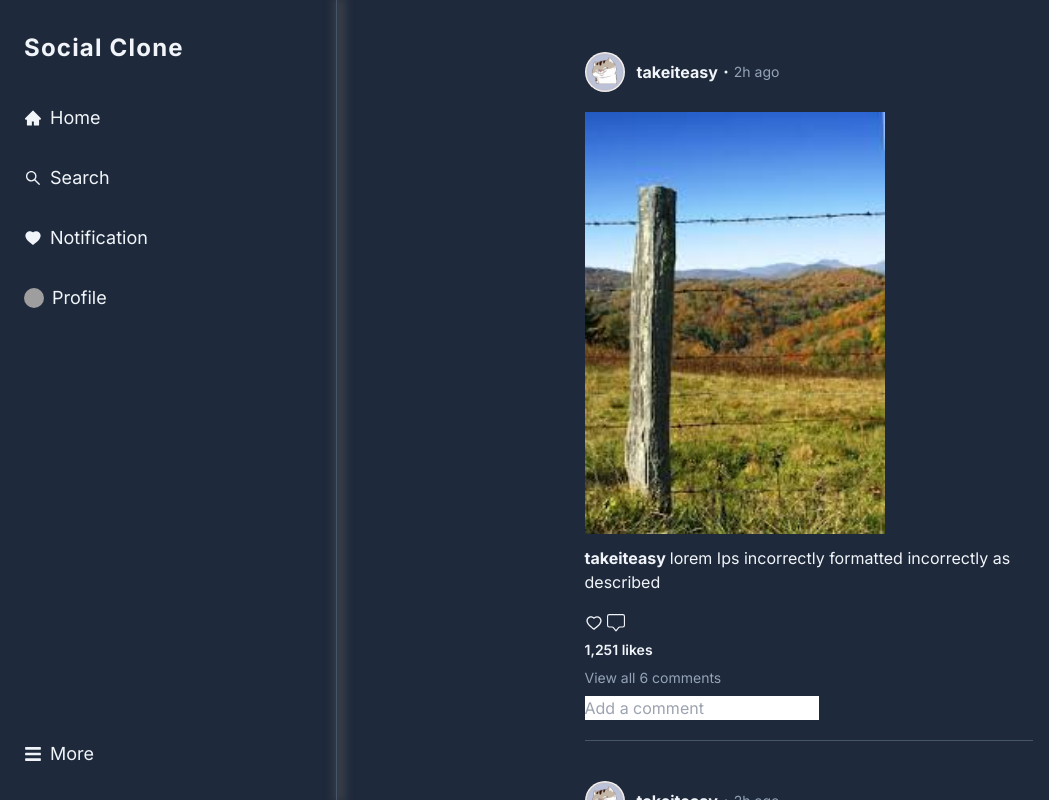
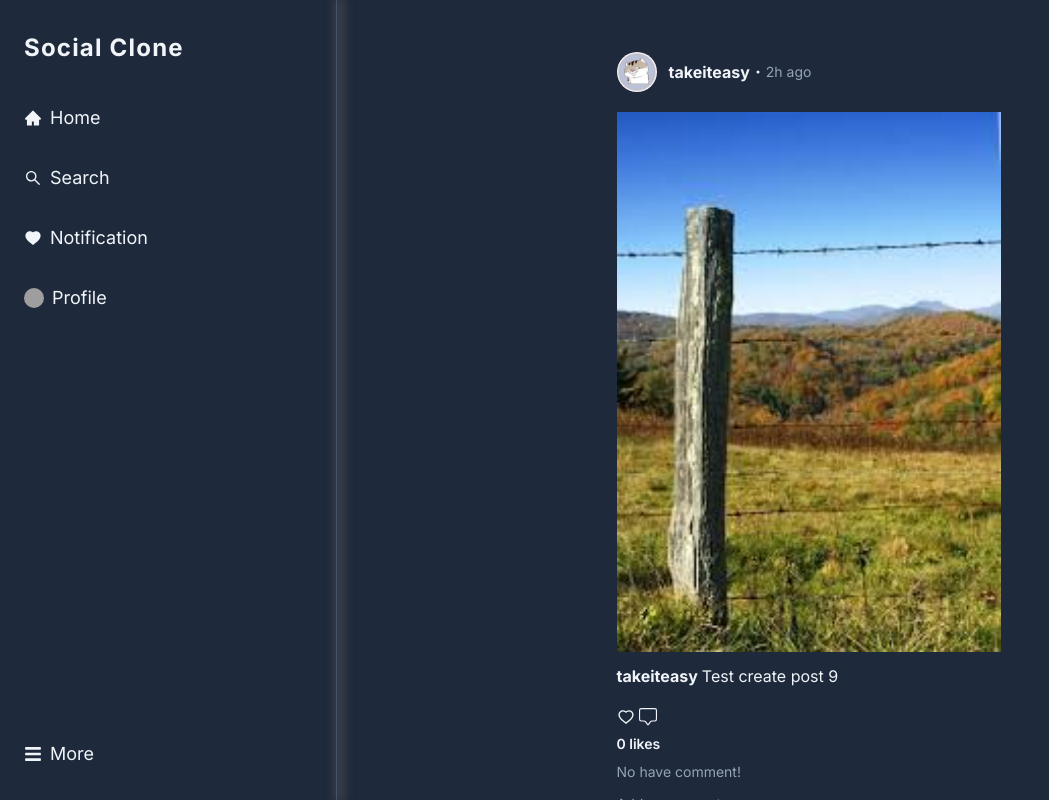
Before and after one commit to Dat1247/Social-Client, a Next.js app: page / in a window 1280 px wide. Shown: the whole page, without its empty margins (0-1049 px from the left). Built offline with nearby package versions, Linux system fonts and the light colour scheme; grey boxes are pictures that could not be loaded.

Commit message:
Edit post component with its props

```diff
--- /dev/null
+++ b/src/app/login/page.js
@@ -0,0 +1,5 @@
+import React from "react";
+
+export default function login(){
+  return <div>Login</div>;
+};
--- a/src/components/Content.js
+++ b/src/components/Content.js
@@ -14,14 +14,14 @@ export const Content = () => {
 
   useEffect(() => {
     dispatch(getArrayPost(arrPost))
-  }, [])
+  }, [dispatch])
 
   console.log('arrPosts', arrPosts)
   return <div className="flex-grow py-8 px-10 max-h-screen overflow-y-scroll ">
     <div className="flex flex-col items-center">
       {arrPost?.map((post, index) => {
         return <div key={index}>
-          <Post />
+          <Post post={post} />
         </div>
       })}
     </div>
--- a/src/components/NavbarMenu.js
+++ b/src/components/NavbarMenu.js
@@ -16,7 +16,7 @@ export const NavbarMenu = () => {
                 <Link className="mb-8 flex gap-2 items-center" href={'/search'}>
                     <AiOutlineSearch />Search
                 </Link>
-                <Link className="mb-8 flex gap-2 items-center" href={'/'}>
+                <Link className="mb-8 flex gap-2 items-center" href={'/notification'}>
                    <AiFillHeart />Notification
                 </Link>
                 <Link className="mb-8 flex items-center" href={'/'}>
--- a/src/components/Post.js
+++ b/src/components/Post.js
@@ -6,7 +6,7 @@ import {AiOutlineHeart, AiFillHeart} from 'react-icons/ai';
 import {BsChatSquare, BsDot} from 'react-icons/bs'
 
 
-export const Post = () => {
+export const Post = ({post}) => {
     const [isLike, setIsLike] = useState(false)
 
     const handleChangeLike = () => {
@@ -16,7 +16,7 @@ export const Post = () => {
         console.log("Get comments")
     }
 
-  return <div className="max-w-md my-5">
+  return <div className="max-w-md w-96 my-5">
     <div className="flex items-center mb-5">
         <div>
             <Image width={20} height={20} className="w-10 h-10 rounded-full" src={'/default-img/avatar.jpg'} alt="avatar" />
@@ -29,14 +29,14 @@ export const Post = () => {
     </div>
     <div className="mb-5">
         <div className="mb-3">
-            <Image width={300} height={250} src={'/default-img/post.jpg'} alt="image" />
+            <img className="w-full" src={'/default-img/post.jpg'} alt="image" />
         </div>
         <div>
             <p>
                 <span className="font-bold mr-1">
                     takeiteasy
                 </span>
-                lorem Ips incorrectly formatted incorrectly as described
+                {post.content}
             </p>
         </div>
     </div>
@@ -46,13 +46,13 @@ export const Post = () => {
             <BsChatSquare className="cursor-pointer text-lg" onClick={handleClickComment} />
         </div>
         <div className="my-2">
-            <p className="font-semibold text-sm cursor-pointer mb-2">1,251 likes</p>
+            <p className="font-semibold text-sm cursor-pointer mb-2">{post.numberOfLike} likes</p>
             <p className="text-slate-400 cursor-pointer text-sm">
-                View all 6 comments
+                {post.numberOfComment === 0 ? 'No have comment!' : `View all ${post.numberOfComment} comments` }
             </p>
         </div>
         <form>
-            <input placeholder="Add a comment" />
+            <input className="border-none outline-none text-sm pr-2 py-1 rounded-t bg-transparent" placeholder="Add a comment..." />
         </form>
 
         <div className="h-0.5 w-full mt-5 bg-slate-600" />
--- /dev/null
+++ b/src/pages/dashboard.js
@@ -0,0 +1,7 @@
+import React from "react";
+
+function dashboard() {
+  return <div>Dashboard</div>;
+}
+
+export default dashboard;
--- /dev/null
+++ b/src/pages/notification.js
@@ -0,0 +1,7 @@
+import React from "react";
+
+const Notification = () => {
+  return <div>Notification Page</div>;
+};
+
+export default Notification;
--- /dev/null
+++ b/src/pages/search.js
@@ -0,0 +1,7 @@
+import React from "react";
+
+const Search = () => {
+  return <div>Search page</div>;
+};
+
+export default Search;
```
